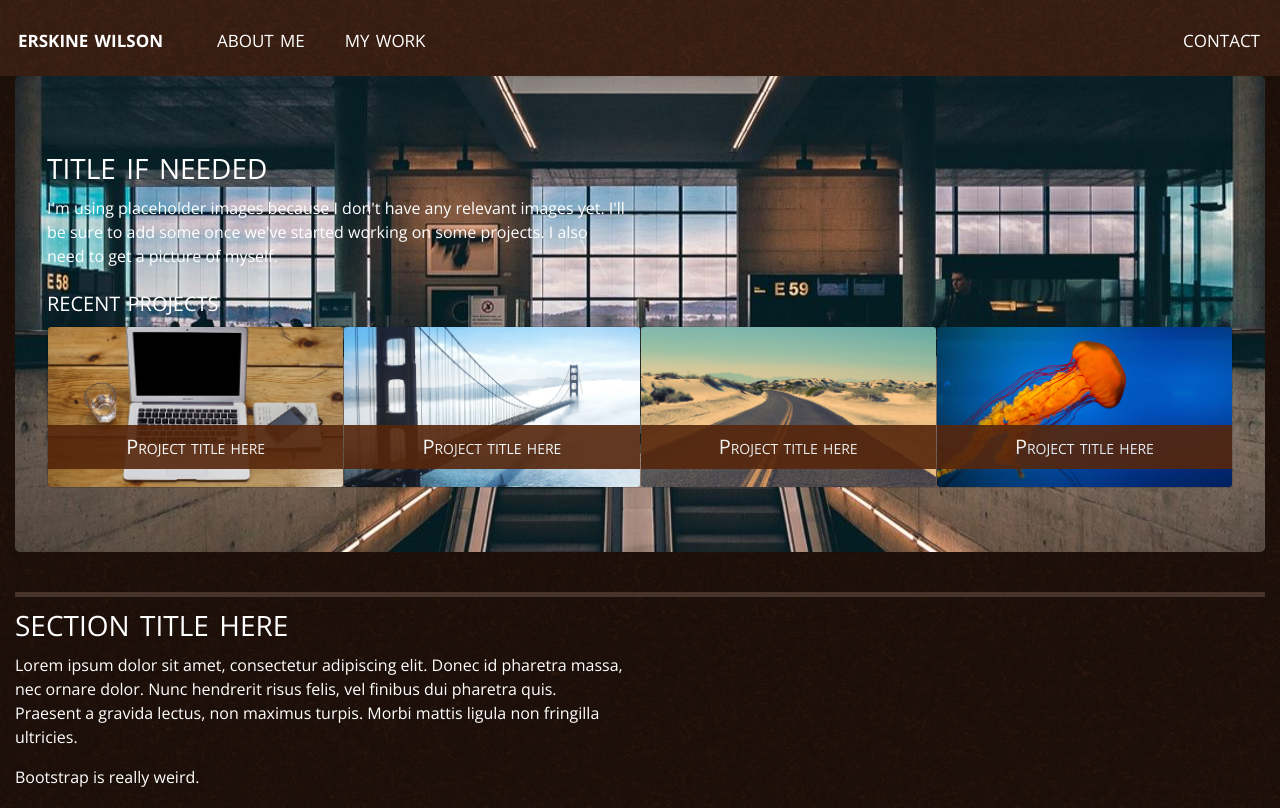
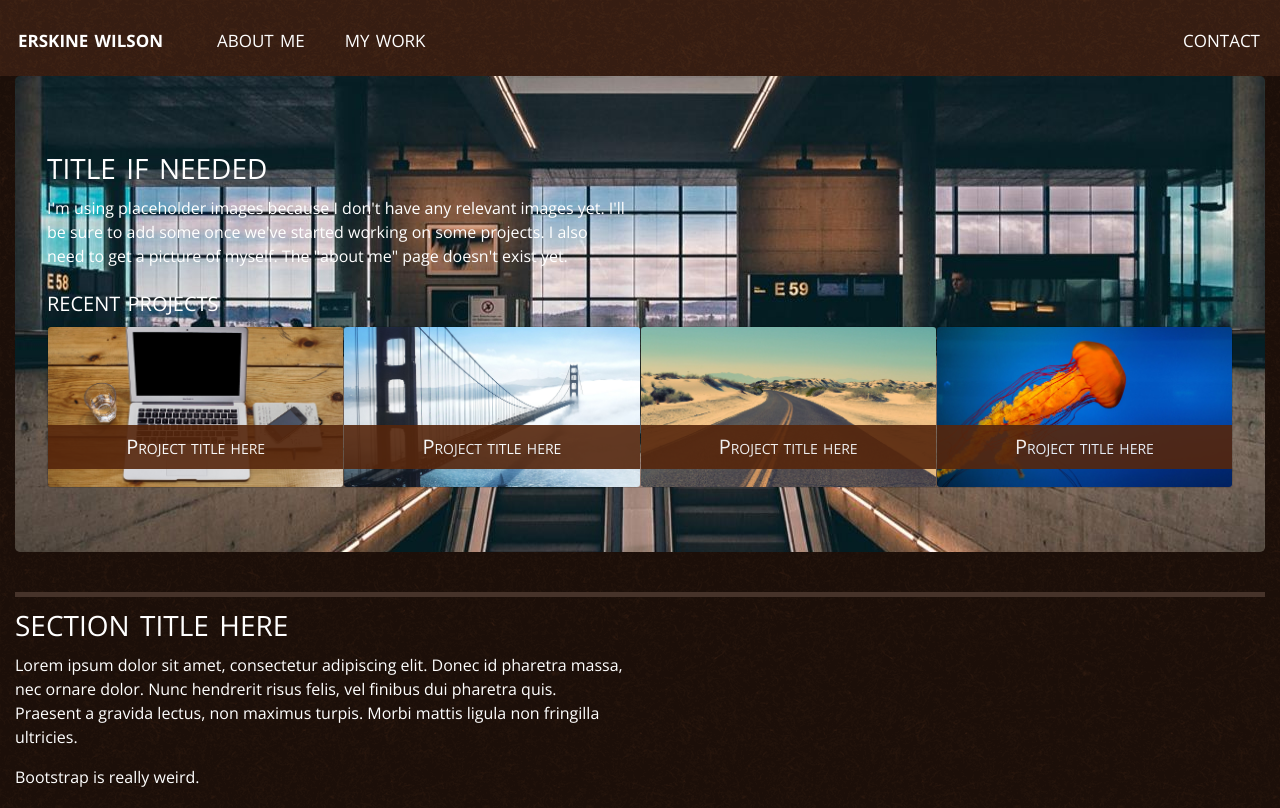
Before and after one commit to erskine1/Bootstrap-Portfolio, a plain HTML site: page index.html in a window 1280 px wide. Shown: the top 808 px of the page. Drawn offline with nearby package versions, Linux system fonts and the light colour scheme.

Commit message:
updated index content in masthead

```diff
--- a/index.html
+++ b/index.html
@@ -42,7 +42,8 @@
             <div class="col-lg-6">
                 <h1>title if needed</h1>
                 <p>I'm using placeholder images because I don't have any relevant images yet. I'll be sure to add some
-                  once we've started working on some projects. I also need to get a picture of myself.
+                  once we've started working on some projects. I also need to get a picture of myself. The "about me"
+                  page doesn't exist yet.
                 </p>
             </div>
           </div>
```
